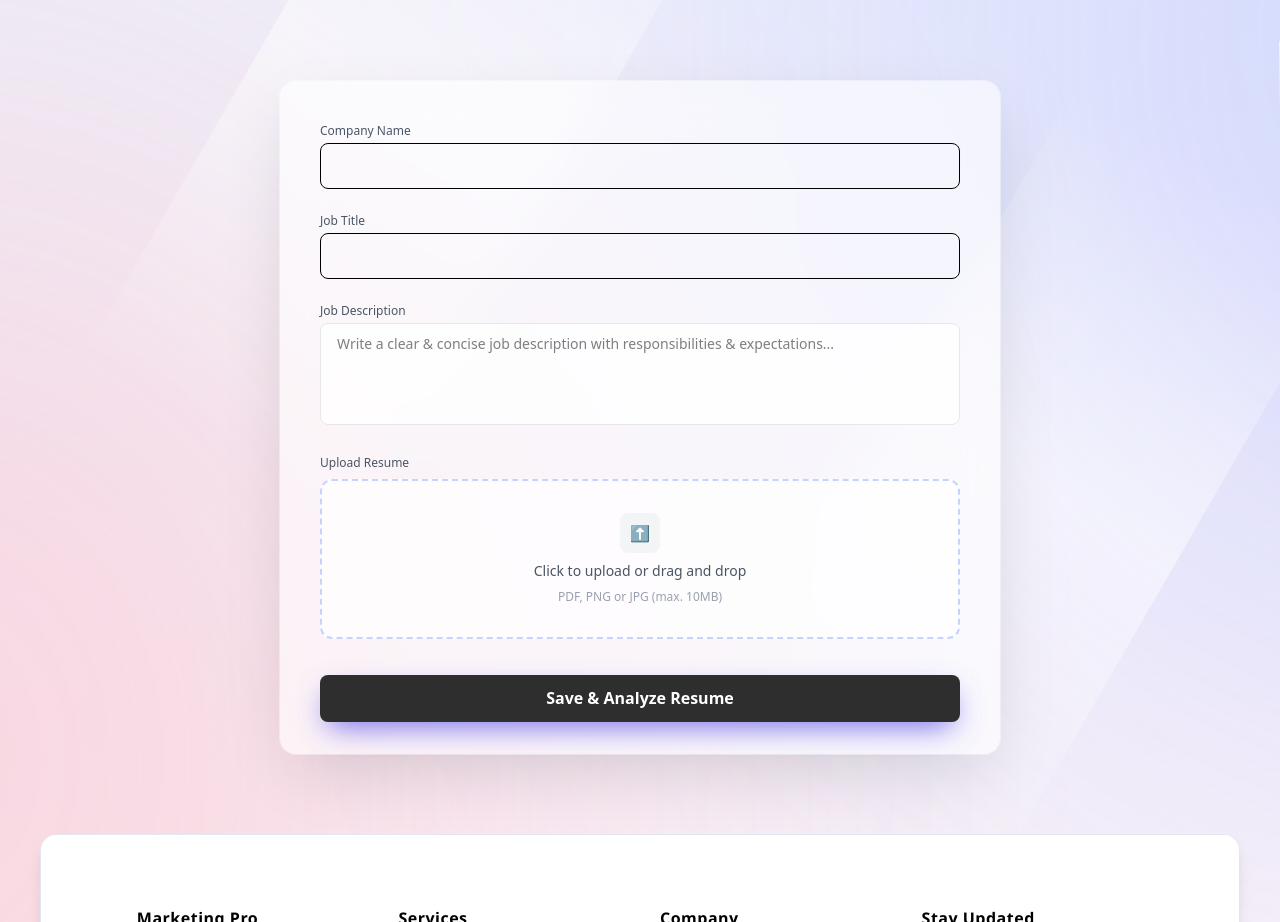
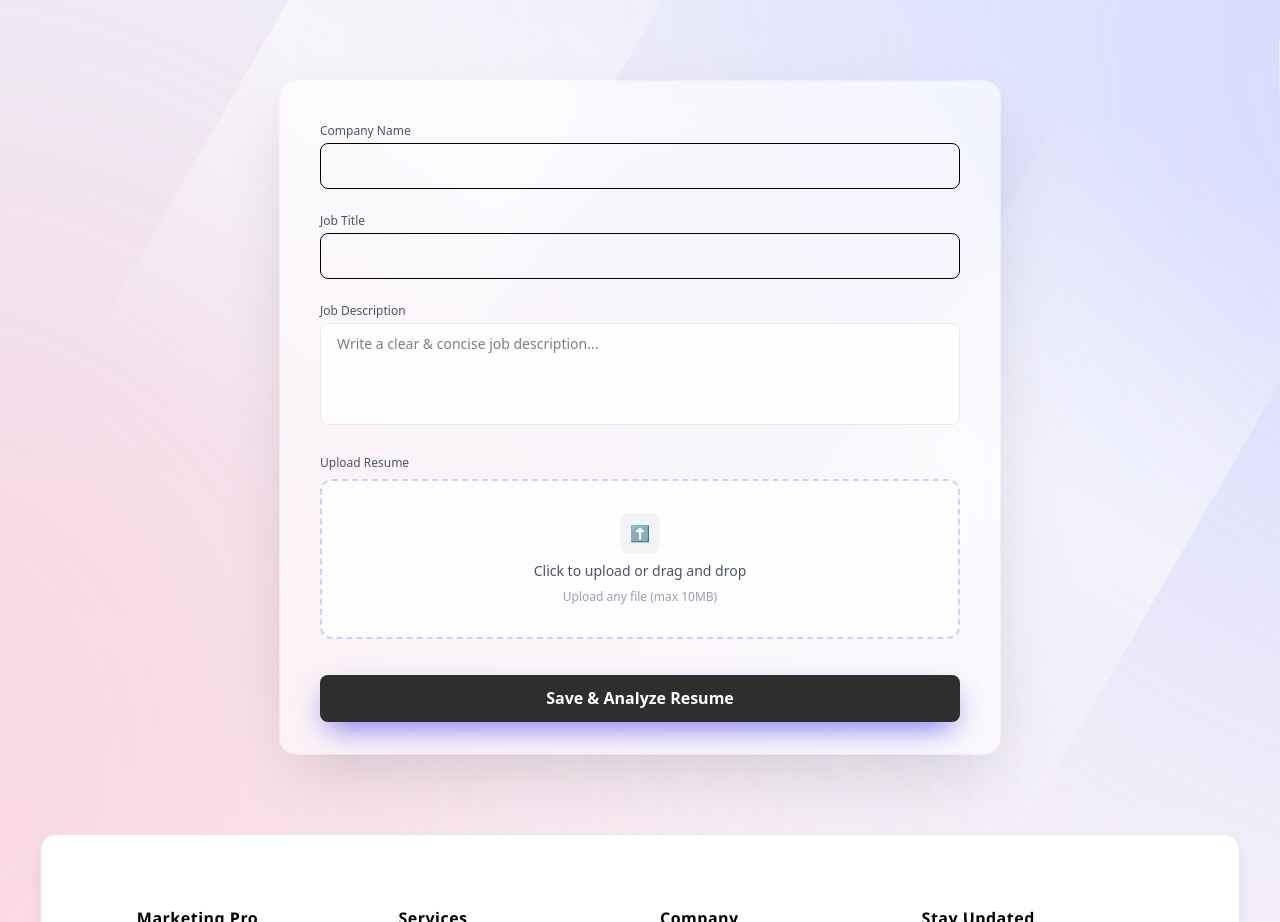
Before and after one commit to madhavexe/ATSify, a React (Vite) app: page /ResumeUpload in a window 1280 px wide. Shown: the part 324-1246 px from the top of the page. Built offline with nearby package versions, Linux system fonts and the light colour scheme.

Commit message:
mergeing resume into login

```diff
--- a/src/pages/ResumeUpload.jsx
+++ b/src/pages/ResumeUpload.jsx
@@ -1,85 +1,258 @@
-import React from 'react'
+// import React from 'react'
+// import Heading from '../assets/components/HeroPage/Heading';
+// import Navbar from '../assets/components/Navbar/Navbar';
+// import Footer from '../assets/components/Footer';
+
+// const ResumeUpload = () => {
+//   return (
+//     <div className="min-h-screen md:p-7 md:px-10 bg-[url('./../public/Resume-BG.svg')]! bg-cover flex flex-col items-center justify-center gap-10 md:gap-20">
+//       <Navbar />
+//       <div>
+//         <Heading title={'Smart Feedback for your dream job'} para={'Drop your resume for an ATS score and improvement tips.'} />
+//         </div>
+//       <div data-aos='fade-down' className="w-full lg:w-[60%] m-auto relative rounded-2xl bg-white/60 backdrop-blur-xl px-6 py-8 sm:px-10 shadow-[0_25px_70px_-15px_rgba(0,0,0,0.15)] ring-1 ring-white/40">
+//         <form className="space-y-6">
+
+//           <div data-aos='fade-up'>
+//             <label className="block text-xs font-medium text-gray-600 mb-1">
+//               Company Name
+//             </label>
+//             <input
+//               type="text"
+//               className="w-full text-black! placeholder-black! rounded-lg border border-gray-200 bg-white/80 px-4 py-2.5 text-sm focus:outline-none focus:ring-2 focus:ring-indigo-400/60"
+//             />
+//           </div>
+
+
+//           <div data-aos='fade-up'>
+//             <label className="block text-xs font-medium text-gray-600 mb-1">
+//               Job Title
+//             </label>
+//             <input
+//               type="text"
+//               className="w-full text-black! placeholder-black! rounded-lg border border-gray-200 bg-white/80 px-4 py-2.5 text-sm focus:outline-none focus:ring-2 focus:ring-indigo-400/60"
+//             />
+//           </div>
+
+
+//           <div data-aos='fade-up'>
+//             <label className="block text-xs font-medium text-gray-600 mb-1">
+//               Job Description
+//             </label>
+//             <textarea
+//               rows={4}
+//               placeholder="Write a clear & concise job description with responsibilities & expectations..."
+//               className="w-full resize-none rounded-lg border border-gray-200 bg-white/80 px-4 py-2.5 text-sm focus:outline-none focus:ring-2 focus:ring-indigo-400/60"
+//             />
+//           </div>
+
+
+//           <div data-aos='fade-up'>
+//             <label className="block text-xs font-medium text-gray-600 mb-2">
+//               Upload Resume
+//             </label>
+//             <div className="flex flex-col items-center justify-center gap-2 rounded-xl border-2 border-dashed border-indigo-200 bg-white/70 py-8 text-center">
+//               <div className="flex h-10 w-10 items-center justify-center rounded-lg bg-gray-100 text-gray-500">
+//                 ⬆️
+//               </div>
+//               <p className="text-sm text-gray-600">
+//                 Click to upload or drag and drop
+//               </p>
+//               <p className="text-xs text-gray-400">
+//                 PDF, PNG or JPG (max. 10MB)
+//               </p>
+//             </div>
+//           </div>
+
+
+//           <div data-aos='fade-up'>
+//             <button
+//             type="submit"
+//             className="w-full rounded-full bg-gradient-to-r from-indigo-500 via-indigo-600 to-indigo-500 py-3 text-sm font-medium text-white shadow-[0_12px_30px_-8px_rgba(79,70,229,0.8)] hover:brightness-110 active:scale-[0.98] transition"
+//           >
+//             Save & Analyze Resume
+//           </button>
+//           </div>
+//         </form>
+//       </div>
+
+//       <Footer />
+
+//     </div>
+//   );
+// }
+
+// export default ResumeUpload
+
+
+import React, { useState } from 'react'
 import Heading from '../assets/components/HeroPage/Heading';
 import Navbar from '../assets/components/Navbar/Navbar';
 import Footer from '../assets/components/Footer';
+import { useNavigate } from 'react-router-dom';
 
 const ResumeUpload = () => {
+
+  const navigate = useNavigate()
+
+  const [resume, setResume] = useState(null)
+  const [companyName, setCompanyName] = useState('')
+  const [jobTitle, setJobTitle] = useState('')
+  const [jobDescription, setJobDescription] = useState('')
+
+  const handleFileChange = (e) => {
+    const file = e.target.files[0]
+    if (!file) return
+    setResume(file)
+  }
+
+  const handleSubmit = (e) => {
+    e.preventDefault()
+
+    const formData = new FormData()
+    formData.append("resume", resume)
+
+    console.log("Uploaded file:", resume)
+  }
+
   return (
     <div className="min-h-screen md:p-7 md:px-10 bg-[url('./../public/Resume-BG.svg')]! bg-cover flex flex-col items-center justify-center gap-10 md:gap-20">
       <Navbar />
+
       <div>
-        <Heading title={'Smart Feedback for your dream job'} para={'Drop your resume for an ATS score and improvement tips.'} />
+        <Heading
+          title={'Smart Feedback for your dream job'}
+          para={'Drop your resume for an ATS score and improvement tips.'}
+        />
       </div>
+
       <div data-aos='fade-down' className="w-full lg:w-[60%] m-auto relative rounded-2xl bg-white/60 backdrop-blur-xl px-6 py-8 sm:px-10 shadow-[0_25px_70px_-15px_rgba(0,0,0,0.15)] ring-1 ring-white/40">
-        <form className="space-y-6">
 
+        <form onSubmit={handleSubmit} className="space-y-6">
+
+          {/* Company */}
           <div data-aos='fade-up'>
             <label className="block text-xs font-medium text-gray-600 mb-1">
               Company Name
             </label>
             <input
+              value={companyName}
+              onChange={(e) => {
+                setCompanyName(e.target.value)
+              }}
               type="text"
-              className="w-full text-black! placeholder-black! rounded-lg border border-gray-200 bg-white/80 px-4 py-2.5 text-sm focus:outline-none focus:ring-2 focus:ring-indigo-400/60"
+              className="w-full text-black! rounded-lg border border-gray-200 bg-white/80 px-4 py-2.5 text-sm focus:outline-none focus:ring-2 focus:ring-indigo-400/60"
             />
           </div>
 
-
+          {/* Job title */}
           <div data-aos='fade-up'>
             <label className="block text-xs font-medium text-gray-600 mb-1">
               Job Title
             </label>
             <input
+              value={jobTitle}
+              onChange={(e) => {
+                setJobTitle(e.target.value)
+              }}
               type="text"
-              className="w-full text-black! placeholder-black! rounded-lg border border-gray-200 bg-white/80 px-4 py-2.5 text-sm focus:outline-none focus:ring-2 focus:ring-indigo-400/60"
+              className="w-full text-black! rounded-lg border border-gray-200 bg-white/80 px-4 py-2.5 text-sm focus:outline-none focus:ring-2 focus:ring-indigo-400/60"
             />
           </div>
 
-
+          {/* Job description */}
           <div data-aos='fade-up'>
             <label className="block text-xs font-medium text-gray-600 mb-1">
               Job Description
             </label>
             <textarea
+              value={jobDescription}
+              onChange={(e) => {
+                setJobDescription(e.target.value)
+              }}
               rows={4}
-              placeholder="Write a clear & concise job description with responsibilities & expectations..."
+              placeholder="Write a clear & concise job description..."
               className="w-full resize-none rounded-lg border border-gray-200 bg-white/80 px-4 py-2.5 text-sm focus:outline-none focus:ring-2 focus:ring-indigo-400/60"
             />
           </div>
 
-
+          {/* Upload resume */}
           <div data-aos='fade-up'>
             <label className="block text-xs font-medium text-gray-600 mb-2">
               Upload Resume
             </label>
-            <div className="flex flex-col items-center justify-center gap-2 rounded-xl border-2 border-dashed border-indigo-200 bg-white/70 py-8 text-center">
+
+            <label className="flex flex-col items-center justify-center gap-2 rounded-xl border-2 border-dashed border-indigo-200 bg-white/70 py-8 text-center cursor-pointer">
+
+              <input
+                type="file"
+                onChange={handleFileChange}
+                className="hidden"
+              />
+
               <div className="flex h-10 w-10 items-center justify-center rounded-lg bg-gray-100 text-gray-500">
                 ⬆️
               </div>
+
               <p className="text-sm text-gray-600">
                 Click to upload or drag and drop
               </p>
+
               <p className="text-xs text-gray-400">
-                PDF, PNG or JPG (max. 10MB)
+                Upload any file (max 10MB)
               </p>
-            </div>
+
+              {resume && (
+                <p className="text-sm text-indigo-600 mt-2 font-medium">
+                  Selected: {resume.name}
+                </p>
+              )}
+            </label>
           </div>
 
-
+          {/* Submit */}
           <div data-aos='fade-up'>
             <button
+              onClick={() => {
+                localStorage.setItem('fileUploaded', 'uploaded')
+                // if (companyName && jobTitle && jobDescription && resume) {
+                //   alert('Resume Uploaded Sucessfully')
+                //   navigate('/Analysis')
+                // }
+                // if (companyName && jobTitle && jobDescription && !resume){
+                //   alert('Please Upload Your Resume')
+
+                // }else{
+                //   alert('Please fill all the required details')
+                // }
+
+
+                if (!companyName || !jobTitle || !jobDescription) {
+                  alert('Please fill all the required details')
+                  return
+                }
+
+                if (!resume) {
+                  alert('Please Upload Your Resume')
+                  return
+                }
+                alert('Resume Uploaded Sucessfully')
+                navigate('/Analysis')
+
+              }}
               type="submit"
               className="w-full rounded-full bg-gradient-to-r from-indigo-500 via-indigo-600 to-indigo-500 py-3 text-sm font-medium text-white shadow-[0_12px_30px_-8px_rgba(79,70,229,0.8)] hover:brightness-110 active:scale-[0.98] transition"
             >
               Save & Analyze Resume
             </button>
           </div>
+
         </form>
       </div>
 
       <Footer />
-
     </div>
-  );
+  )
 }
 
 export default ResumeUpload
```
Lines whose indentation alone changed are shown as unchanged.
